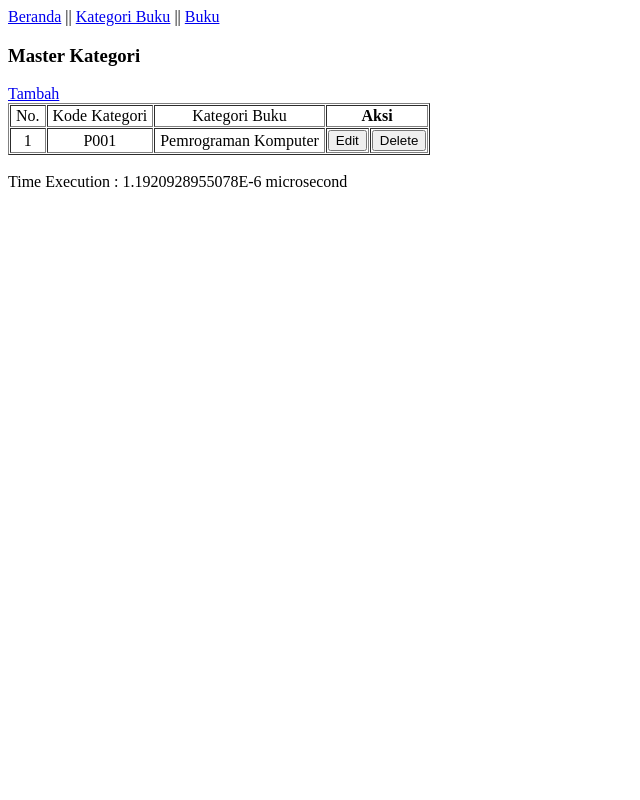
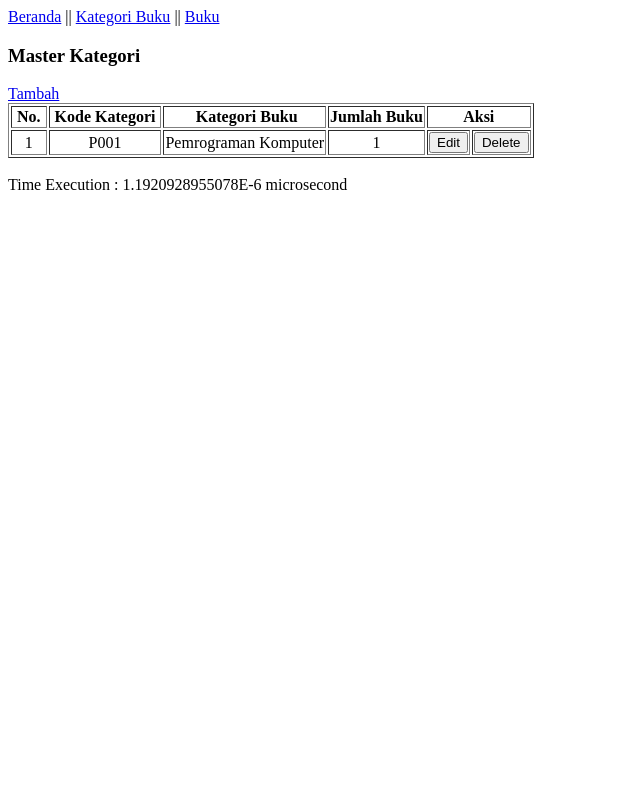
Before and after one commit to anwarfuadi/crud-php-perpustakaan, a PHP site: page /crud-php-perpustakaan/kategori in a window 1280 px wide. Shown: the whole page, without its empty margins (0-640 px from the left). Run offline with PHP 8.4, Linux system fonts and the light colour scheme; data comes from the database, SQL or seed files in the repository.

Commit message:
Total Buku Per Kategori

```diff
--- a/buku/add.php
+++ b/buku/add.php
@@ -5,11 +5,13 @@ if ($_SERVER["REQUEST_METHOD"] == "POST") {
     $nama_buku=$_POST["nama_buku"];
     $isbn=$_POST["isbn"];
     $penerbit=$_POST["penerbit"];
+    $penulis=$_POST["penulis"];
+    $lokasi_buku=$_POST["lokasi_buku"];
     $tahun_buku=$_POST["tahun_buku"];
     $kode_buku=generateKodeBuku($nama_buku,$id_kategori,$tahun_buku);
 
-    $sql = "INSERT INTO buku(id_kategori,kode_buku,nama_buku,isbn,penerbit,tahun_buku)
-    VALUES ('$id_kategori','$kode_buku','$nama_buku','$isbn','$penerbit','$tahun_buku')";
+    $sql = "INSERT INTO buku(id_kategori,kode_buku,nama_buku,isbn,penerbit,penulis,lokasi_buku,tahun_buku)
+    VALUES ('$id_kategori','$kode_buku','$nama_buku','$isbn','$penerbit','$penulis','$lokasi_buku','$tahun_buku')";
 
     insert($sql,"buku");
 }
--- a/kategori/formAdd.php
+++ b/kategori/formAdd.php
@@ -4,13 +4,10 @@
     </head>
     <body>
         <?php include '../header.php'?>
-    <?php include('../tools.php');?>
-
         <h3>Tambah Data Master Kategori Buku</h3>
         <form action="add.php" method="post">
-
             <label>Kategori Buku</label>
-&nbsp;&nbsp;<input type="text" name="kategori" required><br>
+            <input type="text" name="kategori" required><br>
             <button type="submit">Submit</button>
         </form>
     </body>
--- a/kategori/index.php
+++ b/kategori/index.php
@@ -2,28 +2,29 @@
     <head>
         <title>Perpustakaan - Master Kategori</title>
     </head>
+
     <body>
         <?php include('../header.php') ?>
         <?php include('../tools.php') ?>
 
         <h3>Master Kategori</h3>
         <a href="formAdd.php">Tambah</a>
-    <table border="1" cellpadding="1" cellspacing="1">
+        <table border="1">
             <thead>
                 <tr>
-                <td align="center">&nbsp;No.&nbsp;</td>
-                <td align="center">&nbsp;Kode Kategori&nbsp;</td>
-                <td align="center">&nbsp;Kategori Buku&nbsp;</td>
+                    <th align="center">&nbsp;No.&nbsp;</th>
+                    <th align="center">&nbsp;Kode Kategori&nbsp;</th>
+                    <th align="center">&nbsp;Kategori Buku</th>
+                    <th align="center"> Jumlah Buku</th>
                     <th colspan="2">Aksi</th>
                 </tr>
             </thead>
+
             <tbody>
                 <?php
-
-
                 $awal = microtime(true);
 
-$sql="SELECT * FROM kategori_buku";
+                $sql="SELECT k.*, COUNT(*) as jmlbuku FROM kategori_buku k INNER JOIN buku b ON k.id_kategori=b.id_kategori GROUP BY k.id_kategori;";
                 $hasil=select($sql);
 
                 $no = 1;
@@ -32,7 +33,8 @@ $no = 1;
                     <tr align="center">
                         <td>&nbsp;<?php echo $no; ?>&nbsp;</td>
                         <td align="center">&nbsp;<?php echo $data['kode_kategori']; ?>&nbsp;</td>
-                <td align="center">&nbsp;<?php echo $data['kategori_buku']; ?>&nbsp;</td>
+                        <td align="center"> <?php echo $data['kategori_buku']; ?> </td>
+                        <td align="center"> <?php echo $data['jmlbuku']; ?> </td>
                         <form action="formEdit.php" method="post" >
                         <td><input type="hidden" value="<?php echo $data['id_kategori']; ?>" name="id_kategori"><button type="submit">Edit</button></form></td>
                         <form action="delete.php" method="post" >
@@ -42,16 +44,14 @@ $no = 1;
                     <?php
                     $no++;
                 }
-
                 ?>
             </tbody>
         </table>
+
         <?php
-
         $akhir = microtime(true);
         $lama = $akhir - $awal;
         echo "<br>Time Execution : ".$lama." microsecond";
-
         ?>
     </body>
 </html>
--- a/tools.php
+++ b/tools.php
@@ -1,13 +1,13 @@
 <?php
 //Include CONFIG
+include('config.php');
 
-include('config.php');
 //fungsi INSERT
 function insert($sql,$location) {
     global $conn;
     if ($conn->query($sql)) {
         echo "insert berhasil";
-        header("location: http://localhost/crud-php-perpustakaan/".$location);//baru
+        header("location: http://localhost/crud-php-perpustakaan/".$location);
     } else {
         echo "Insert Error ";
     }
@@ -45,7 +45,7 @@ function delete($sql) {
 //fungsi SEARCH
 function search() {
     //code to be executed;
-  }
+}
 
 //fungsi SORT
 
```
Also changed, not shown: buku/formAdd.php (+7 -3 lines), buku/index.php (+2 -6 lines), buku/viewDetail.php (+10 -6 lines), kategori/formEdit.php (+5 -3 lines), 1 other file. Lines whose indentation alone changed are shown as unchanged.
